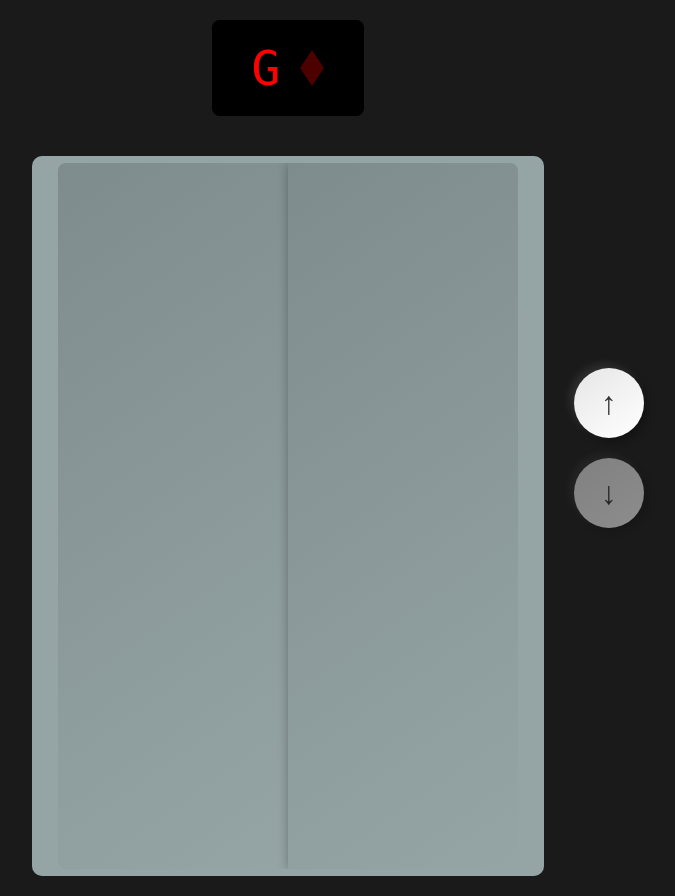
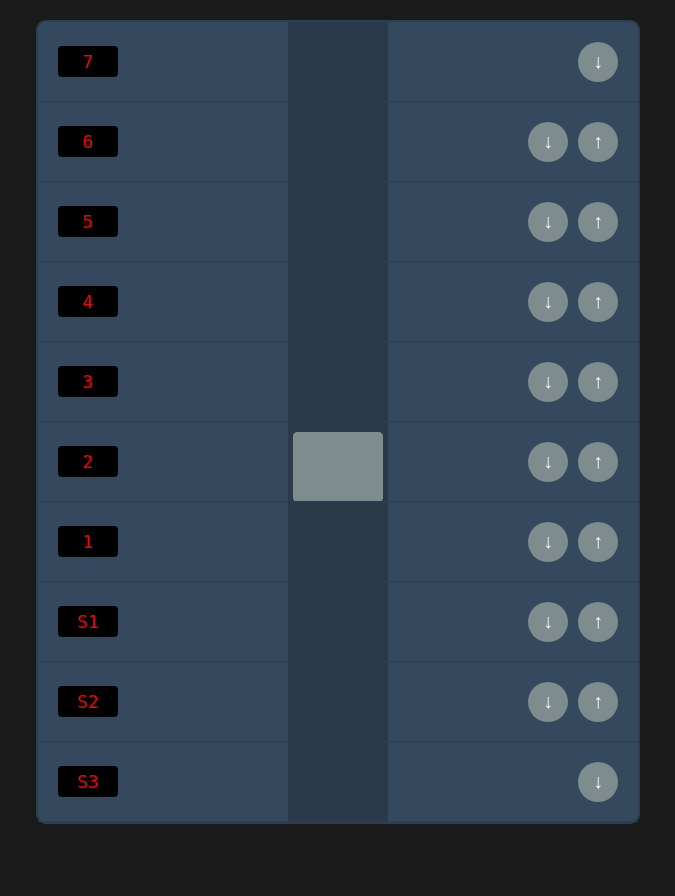
Before and after one commit to CtpN3m01/Prototipo-Elevador-RequerimientosDeSoftware, a Flask app: page / in a window 1280 px wide. Shown: the whole page, without its empty margins (302-977 px from the left). After the commit the page ends 824 px from the top, so only its background shows below. Run offline with Flask 3, Linux system fonts and the light colour scheme.

Commit message:
cambios estetik parte 3

```diff
--- a/templates/elevator.html
+++ b/templates/elevator.html
@@ -3,13 +3,13 @@
 <head>
     <meta charset="UTF-8">
     <meta name="viewport" content="width=device-width, initial-scale=1.0">
-    <title>Large Elevator Simulation</title>
+    <title>10-Floor Elevator Building</title>
     <style>
         :root {
-            --button-size: 70px;
+            --floor-height: 80px;
+            --building-width: 600px;
+            --elevator-width: 100px;
             --led-color: #ff0000;
-            --elevator-width: 40vw;
-            --elevator-height: 90vh;
         }
 
         body {
@@ -19,68 +19,97 @@
             display: flex;
             justify-content: center;
             align-items: center;
-            gap: 30px;
             padding: 20px;
         }
 
-        .elevator-container {
-            display: flex;
-            flex-direction: column;
-            align-items: center;
-            gap: 20px;
+        .building {
+            height: calc(var(--floor-height) * 10);
+            width: var(--building-width);
+            background: #34495e;
+            position: relative;
+            border: 2px solid #2c3e50;
+            border-radius: 10px;
         }
 
-        .display-panel {
+        .floor {
+            height: var(--floor-height);
+            width: 100%;
+            border-bottom: 1px solid #2c3e50;
+            position: relative;
+            display: flex;
+            align-items: center;
+            justify-content: space-between;
+            padding: 0 20px;
+            box-sizing: border-box;
+            color: #ecf0f1;
+        }
+
+        .floor-display {
             background: #000;
             color: var(--led-color);
-            padding: 20px 40px;
-            border-radius: 8px;
+            padding: 5px 10px;
+            border-radius: 4px;
+            font-family: 'Digital', monospace;
+            font-size: 18px;
+            min-width: 40px;
             text-align: center;
-            font-family: 'Digital', monospace;
-            font-size: 48px;
-            box-shadow: inset 0 0 10px rgba(0,0,0,0.8);
+        }
+
+        .call-buttons {
             display: flex;
-            gap: 20px;
-            align-items: center;
-            margin-bottom: 20px;
+            gap: 10px;
+        }
+
+        .call-button {
+            width: 40px;
+            height: 40px;
+            border-radius: 50%;
+            border: none;
+            background: #7f8c8d;
+            color: #fff;
+            cursor: pointer;
+            font-size: 20px;
+            transition: background-color 0.3s;
+        }
+
+        .call-button:hover {
+            background: #95a5a6;
         }
 
         .elevator-shaft {
-            height: var(--elevator-height);
+            position: absolute;
             width: var(--elevator-width);
-            background: #34495e;
-            position: relative;
-            border-radius: 10px;
-            box-shadow: inset 0 0 20px rgba(0,0,0,0.5);
+            height: 100%;
+            left: 50%;
+            transform: translateX(-50%);
+            background: rgba(0, 0, 0, 0.2);
         }
 
         .elevator {
+            width: calc(var(--elevator-width) - 10px);
+            height: calc(var(--floor-height) - 10px);
+            position: absolute;
+            left: 5px;
+            bottom: 5px;
+            background: #95a5a6;
+            transition: bottom 1s ease-in-out;
+            border-radius: 5px;
+        }
+
+        .doors {
             width: 100%;
             height: 100%;
             position: relative;
-            background: #95a5a6;
-            border-radius: 10px;
-            display: flex;
-            justify-content: center;
-            align-items: center;
-        }
-
-        .doors {
-            width: 90%;
-            height: 98%;
-            position: relative;
             overflow: hidden;
-            border-radius: 8px;
-            margin: auto;
+            border-radius: 5px;
         }
 
         .door {
             width: 50%;
             height: 100%;
-            background: linear-gradient(145deg, #7f8c8d, #95a5a6);
+            background: #7f8c8d;
             position: absolute;
-            transition: transform 0.8s ease-in-out;
-            box-shadow: 0 0 10px rgba(0,0,0,0.3);
+            transition: transform 0.5s ease-in-out;
         }
 
         .door.left {
@@ -100,70 +129,10 @@
         .doors.open .right {
             transform: scaleX(0);
         }
-
-        .control-panel {
-            display: flex;
-            flex-direction: column;
-            gap: 20px;
-        }
-
-        .direction-button {
-            width: var(--button-size);
-            height: var(--button-size);
-            border-radius: 50%;
-            border: none;
-            background: linear-gradient(145deg, #e6e6e6, #ffffff);
-            box-shadow:
-                4px 4px 8px rgba(0,0,0,0.3),
-                -4px -4px 8px rgba(255,255,255,0.1);
-            cursor: pointer;
-            font-size: 32px;
-            color: #333;
-            transition: all 0.2s;
-        }
-
-        .direction-button:active {
-            box-shadow: inset 2px 2px 5px rgba(0,0,0,0.2);
-            transform: scale(0.95);
-        }
-
-        .direction-button:disabled {
-            opacity: 0.5;
-            cursor: not-allowed;
-        }
-
-        .arrow {
-            width: 0;
-            height: 0;
-            border-left: 12px solid transparent;
-            border-right: 12px solid transparent;
-            opacity: 0.3;
-            transition: opacity 0.3s;
-        }
-
-        .arrow.up {
-            border-bottom: 18px solid var(--led-color);
-        }
-
-        .arrow.down {
-            border-top: 18px solid var(--led-color);
-        }
-
-        .arrow.active {
-            opacity: 1;
-        }
     </style>
 </head>
 <body>
-    <div class="elevator-container">
-        <div class="display-panel">
-            <div id="floor-display">G</div>
-            <div class="direction-arrows">
-                <div class="arrow up" id="up-arrow"></div>
-                <div class="arrow down" id="down-arrow"></div>
-            </div>
-        </div>
-
+    <div class="building">
         <div class="elevator-shaft">
             <div class="elevator">
                 <div class="doors" id="elevator-doors">
@@ -172,75 +141,134 @@
                 </div>
             </div>
         </div>
-    </div>
 
-    <div class="control-panel">
-        <button class="direction-button" onclick="moveElevator('up')" id="up-button">↑</button>
-        <button class="direction-button" onclick="moveElevator('down')" id="down-button">↓</button>
+        <!-- Regular floors -->
+        <div class="floor" id="floor7">
+            <div class="floor-display">7</div>
+            <div class="call-buttons">
+                <button class="call-button" onclick="callElevator(7, 'down')">↓</button>
+            </div>
+        </div>
+        <div class="floor" id="floor6">
+            <div class="floor-display">6</div>
+            <div class="call-buttons">
+                <button class="call-button" onclick="callElevator(6, 'up')">↓</button>
+                <button class="call-button" onclick="callElevator(6, 'down')">↑</button>
+            </div>
+        </div>
+        <div class="floor" id="floor5">
+            <div class="floor-display">5</div>
+            <div class="call-buttons">
+                <button class="call-button" onclick="callElevator(5, 'up')">↓</button>
+                <button class="call-button" onclick="callElevator(5, 'down')">↑</button>
+            </div>
+        </div>
+        <div class="floor" id="floor4">
+            <div class="floor-display">4</div>
+            <div class="call-buttons">
+                <button class="call-button" onclick="callElevator(4, 'up')">↓</button>
+                <button class="call-button" onclick="callElevator(4, 'down')">↑</button>
+            </div>
+        </div>
+        <div class="floor" id="floor3">
+            <div class="floor-display">3</div>
+            <div class="call-buttons">
+                <button class="call-button" onclick="callElevator(3, 'up')">↓</button>
+                <button class="call-button" onclick="callElevator(3, 'down')">↑</button>
+            </div>
+        </div>
+        <div class="floor" id="floor2">
+            <div class="floor-display">2</div>
+            <div class="call-buttons">
+                <button class="call-button" onclick="callElevator(2, 'up')">↓</button>
+                <button class="call-button" onclick="callElevator(2, 'down')">↑</button>
+            </div>
+        </div>
+        <div class="floor" id="floor1">
+            <div class="floor-display">1</div>
+            <div class="call-buttons">
+                <button class="call-button" onclick="callElevator(1, 'up')">↓</button>
+                <button class="call-button" onclick="callElevator(1, 'down')">↑</button>
+            </div>
+        </div>
+
+        <!-- Sub-levels -->
+        <div class="floor" id="floorS1">
+            <div class="floor-display">S1</div>
+            <div class="call-buttons">
+                <button class="call-button" onclick="callElevator(-1, 'up')">↓</button>
+                <button class="call-button" onclick="callElevator(-1, 'down')">↑</button>
+            </div>
+        </div>
+        <div class="floor" id="floorS2">
+            <div class="floor-display">S2</div>
+            <div class="call-buttons">
+                <button class="call-button" onclick="callElevator(-2, 'up')">↓</button>
+                <button class="call-button" onclick="callElevator(-2, 'down')">↑</button>
+            </div>
+        </div>
+        <div class="floor" id="floorS3">
+            <div class="floor-display">S3</div>
+            <div class="call-buttons">
+                <button class="call-button" onclick="callElevator(-3, 'up')">↓</button>
+            </div>
+        </div>
     </div>
 
     <script>
-        let currentFloor = 0;
-        const maxFloor = 5;
-        const display = document.getElementById('floor-display');
-        const upArrow = document.getElementById('up-arrow');
-        const downArrow = document.getElementById('down-arrow');
-        const upButton = document.getElementById('up-button');
-        const downButton = document.getElementById('down-button');
+        let currentFloor = 1;
+        let isMoving = false;
+        const elevator = document.querySelector('.elevator');
         const doors = document.getElementById('elevator-doors');
-        let isMoving = false;
+        const floorHeight = 80;
+        const MAX_FLOOR = 7;
+        const MIN_FLOOR = -3;
 
-        function updateButtonStates() {
-            upButton.disabled = isMoving || currentFloor === maxFloor;
-            downButton.disabled = isMoving || currentFloor === 0;
+        function updateElevatorPosition(floor) {
+            floor = Math.max(MIN_FLOOR, Math.min(floor, MAX_FLOOR));
+            const position = (floor + 3) * floorHeight;
+            const maxPosition = (MAX_FLOOR + 3) * floorHeight;
+            const finalPosition = Math.min(position, maxPosition);
+            elevator.style.bottom = `${finalPosition}px`;
         }
 
         function openDoors() {
-            doors.classList.remove('closed');
             doors.classList.add('open');
         }
 
         function closeDoors() {
             doors.classList.remove('open');
-            doors.classList.add('closed');
         }
 
-        function moveElevator(direction) {
-            if (isMoving) return;
+        function getFloorDisplay(floor) {
+            if (floor < 0) return `S${Math.abs(floor)}`;
+            return floor.toString();
+        }
+
+        function callElevator(targetFloor, direction) {
+            if (targetFloor > MAX_FLOOR || targetFloor < MIN_FLOOR) return;
+            if (isMoving || targetFloor === currentFloor) return;
+
             isMoving = true;
+            const actualDirection = direction === 'up' ? 'down' : 'up';
 
-            const nextFloor = direction === 'up' ? currentFloor + 1 : currentFloor - 1;
-            if (nextFloor < 0 || nextFloor > maxFloor) return;
-
-            upArrow.classList.remove('active');
-            downArrow.classList.remove('active');
-            if (direction === 'up') {
-                upArrow.classList.add('active');
-            } else {
-                downArrow.classList.add('active');
-            }
-
-            updateButtonStates();
             openDoors();
 
             setTimeout(() => {
-                display.textContent = nextFloor === 0 ? 'G' : nextFloor;
+                updateElevatorPosition(targetFloor);
 
                 setTimeout(() => {
                     closeDoors();
 
                     setTimeout(() => {
-                        currentFloor = nextFloor;
-                        upArrow.classList.remove('active');
-                        downArrow.classList.remove('active');
+                        currentFloor = targetFloor;
                         isMoving = false;
-                        updateButtonStates();
                     }, 500);
                 }, 1000);
             }, 500);
         }
 
-        updateButtonStates();
+        updateElevatorPosition(currentFloor);
     </script>
 </body>
 </html>
```
